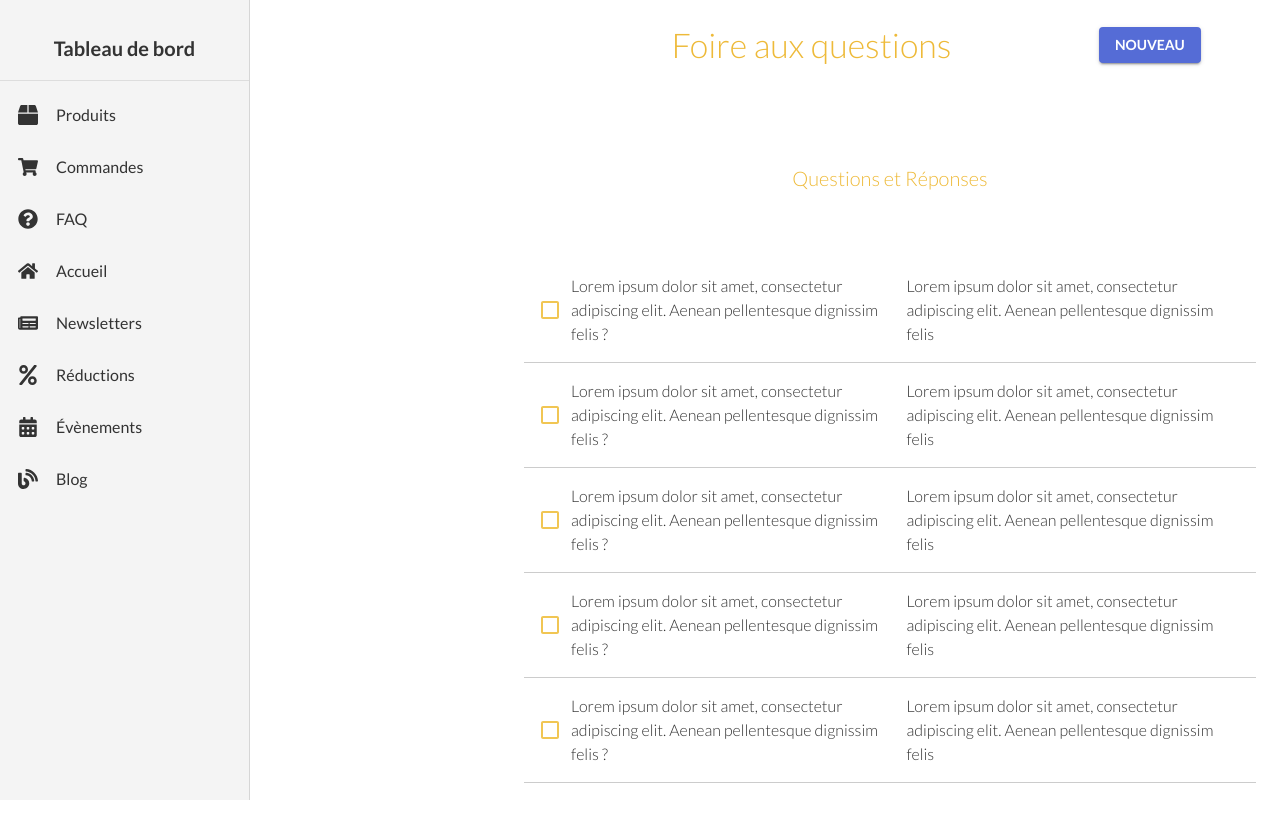
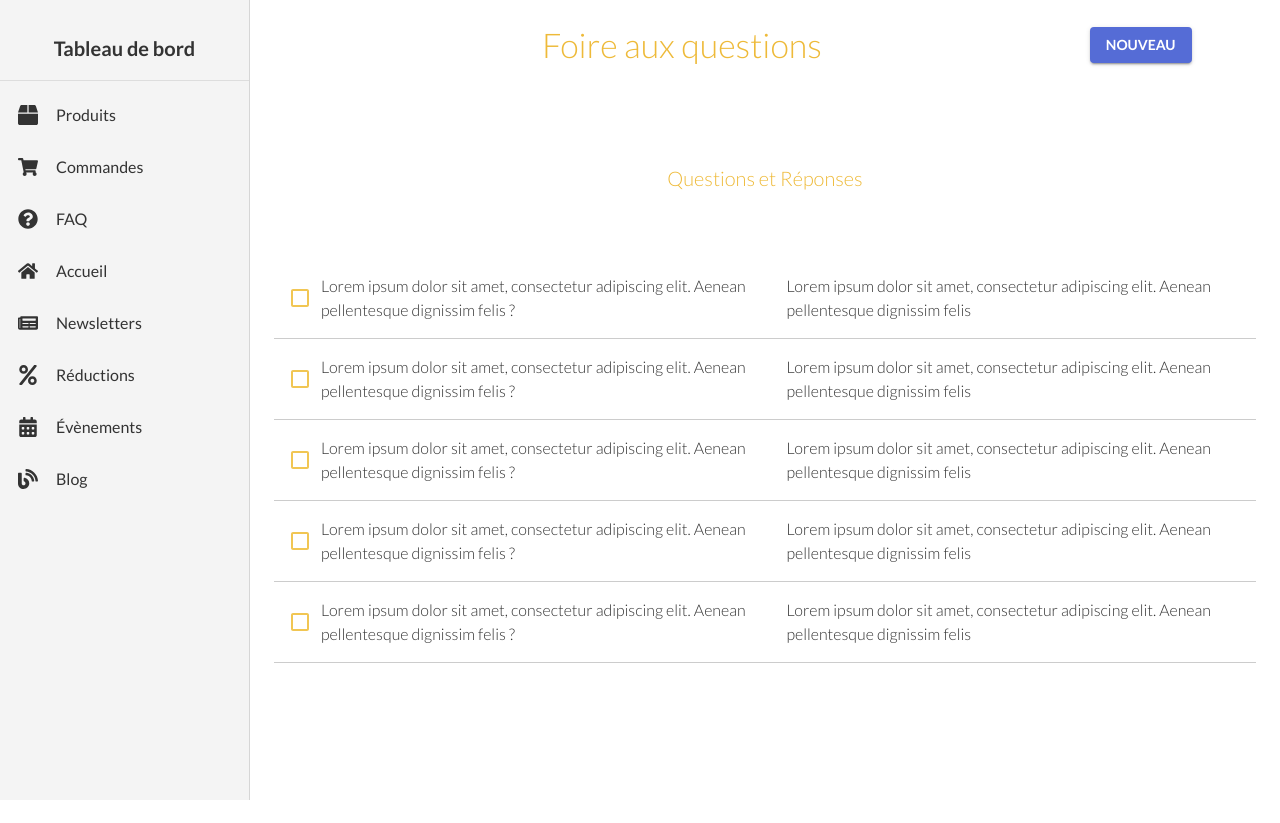
Before and after one commit to LovisCoding/atelier_manon_front, a React (Vite) app: page /admin in a window 1280 px wide. After the commit the page ends 800 px from the top, so only its background shows below. Built offline with nearby package versions, Linux system fonts and the light colour scheme.

Commit message:
Correctif Layout

```diff
--- a/src/pages/admin/Admin.jsx
+++ b/src/pages/admin/Admin.jsx
@@ -10,9 +10,7 @@ const Admin = () => {
 
   return (
     <Box style={{ display: 'flex' }}>
-      <SidebarMenu >
-		<FoireAuxQuestions />
-		</SidebarMenu>
+       <FoireAuxQuestions />
     </Box>
   );
 };
```
